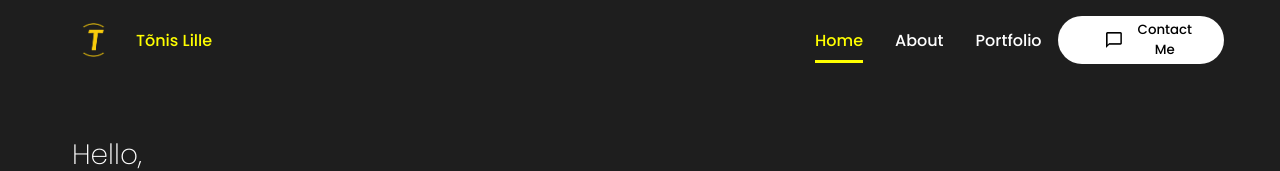
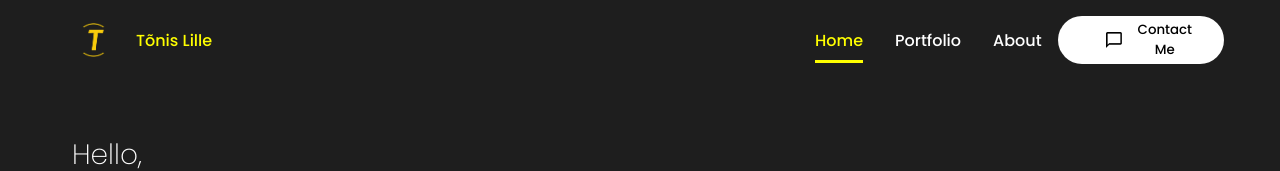
Before and after one commit to t6nislille/Portfolio-Website, a React (Create React App) app: page / in a window 1280 px wide. Shown: the top 171 px of the page. Built offline with nearby package versions, Linux system fonts and the light colour scheme.

Commit message:
Fix navbar

```diff
--- a/src/components/NavBar/navbar.js
+++ b/src/components/NavBar/navbar.js
@@ -15,8 +15,9 @@
             <p className="myName">Tõnis Lille</p>
             <div className="desktopMenu">
                 <Link activeClass='active' to='intro' spy={true} smooth={true} offset={-100} duaration={500} className="desktopMenuListItem">Home</Link>
+                <Link activeClass='active' to='carousell' spy={true} smooth={true} offset={-50} duaration={500} className="desktopMenuListItem">Portfolio</Link>
                 <Link activeClass='active' to='skills' spy={true} smooth={true} offset={-50} duaration={500} className="desktopMenuListItem">About</Link>
-                <Link activeClass='active' to='works' spy={true} smooth={true} offset={-50} duaration={500} className="desktopMenuListItem">Portfolio</Link>
+
             </div>
             <button className="desktopMenuBtn" onClick={() => {
                 document.getElementById('contact').scrollIntoView({behavior: 'smooth'});
@@ -26,8 +27,8 @@
              <img src={menu} alt='Menu' className='mobMenu' onClick={()=>setShowMenu(!showMenu)}/>
             <div className="navMenu" style={{display: showMenu? 'flex': 'none'}}>
                 <Link activeClass='active' to='intro' spy={true} smooth={true} offset={-100} duaration={500} className="listItem" onClick={()=>setShowMenu(false)}>Home</Link>
+                <Link activeClass='active' to='carousell' spy={true} smooth={true} offset={-50} duaration={500} className="listItem" onClick={()=>setShowMenu(false)}>Portfolio</Link>
                 <Link activeClass='active' to='skills' spy={true} smooth={true} offset={-50} duaration={500} className="listItem" onClick={()=>setShowMenu(false)}>About</Link>
-                <Link activeClass='active' to='works' spy={true} smooth={true} offset={-50} duaration={500} className="listItem" onClick={()=>setShowMenu(false)}>Portfolio</Link>
                 <Link activeClass='active' to='contact' spy={true} smooth={true} offset={-50} duaration={500} className="listItem" onClick={()=>setShowMenu(false)}>Contact</Link>
             </div>
         </nav>
```
